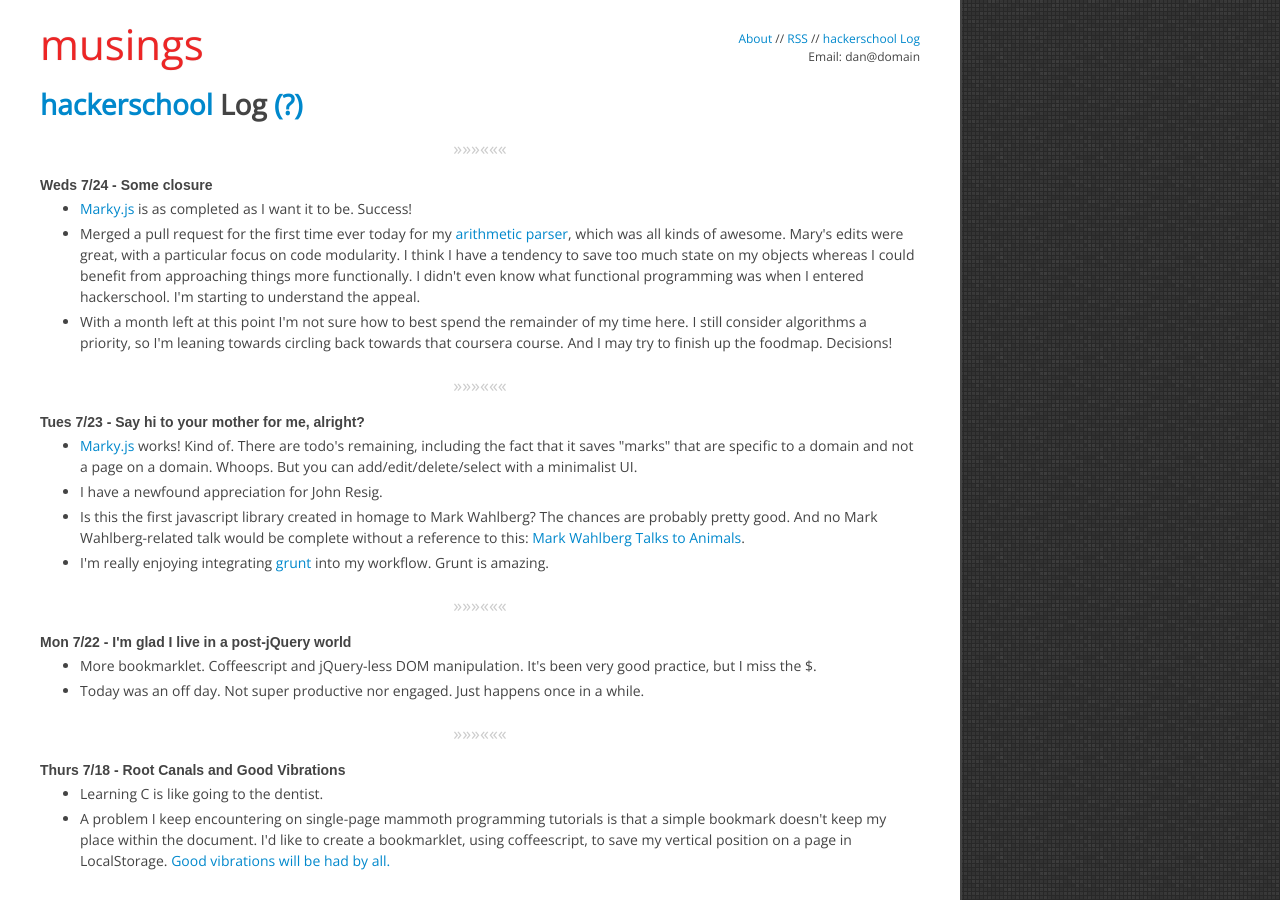
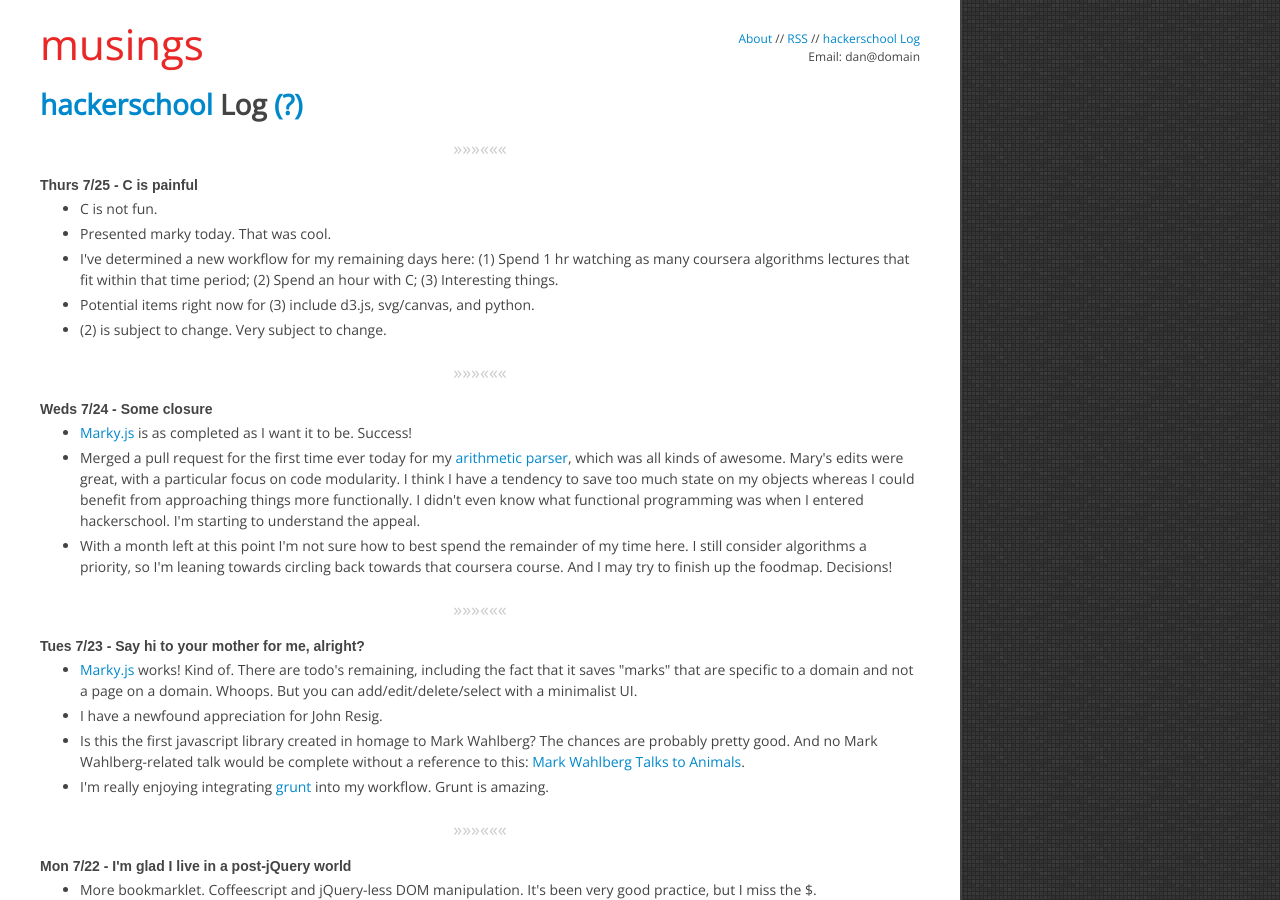
Before and after one commit to danielna/danielna.github.com, a Jekyll site: the page built from hackerschool.html, in a window 1280 px wide and 900 px high. Built offline with Jekyll 4.4.1, drawn with Linux system fonts in a browser that asks for light colours; nearby versions of some CDN libraries; library files that are not in the unit come from our copies; Markdown is read by kramdown in place of the engine named in the settings.

Commit message:
log 7/25

```diff
--- a/hackerschool.html
+++ b/hackerschool.html
@@ -9,6 +9,25 @@ permalink: /hackerschool/index.html
     <div id="help-content">
         In June 2013 I started my three months at <a href="/2013/05/19/cracker-barrel-and-hackerschool.html" title="Cracker Barrel and hackerschool">hackerschool</a>.  This is where I'll keep a log of what I'm working on/thinking/experiencing/etc.  I'm envisioning something kind of like twitter, but less ephemeral.  It'll be similarly stream-of-conscience.  When I write longer-form posts that pertain to HS I'll link to it both here and on the homepage.
     </div>
+
+     <div class="separator">&raquo;&raquo;&raquo;&laquo;&laquo;&laquo;</div>
+
+    <span class="date" id="2013-07-25">Thurs 7/25 - C is painful</span>
+    <ul>
+        <li>
+            C is not fun.
+        </li>
+        <li>
+            Presented marky today.  That was cool.
+        </li>
+        <li>
+            I've determined a new workflow for my remaining days here: (1) Spend 1 hr watching as many coursera algorithms lectures that fit within that time period; (2) Spend an hour with C; (3) Interesting things.
+        </li>
+        <li>
+            Potential items right now for (3) include d3.js, svg/canvas, and python.
+        </li>
+        <li>(2) is subject to change.  Very subject to change.</li>
+    </ul>
 
     <div class="separator">&raquo;&raquo;&raquo;&laquo;&laquo;&laquo;</div>
 
```
